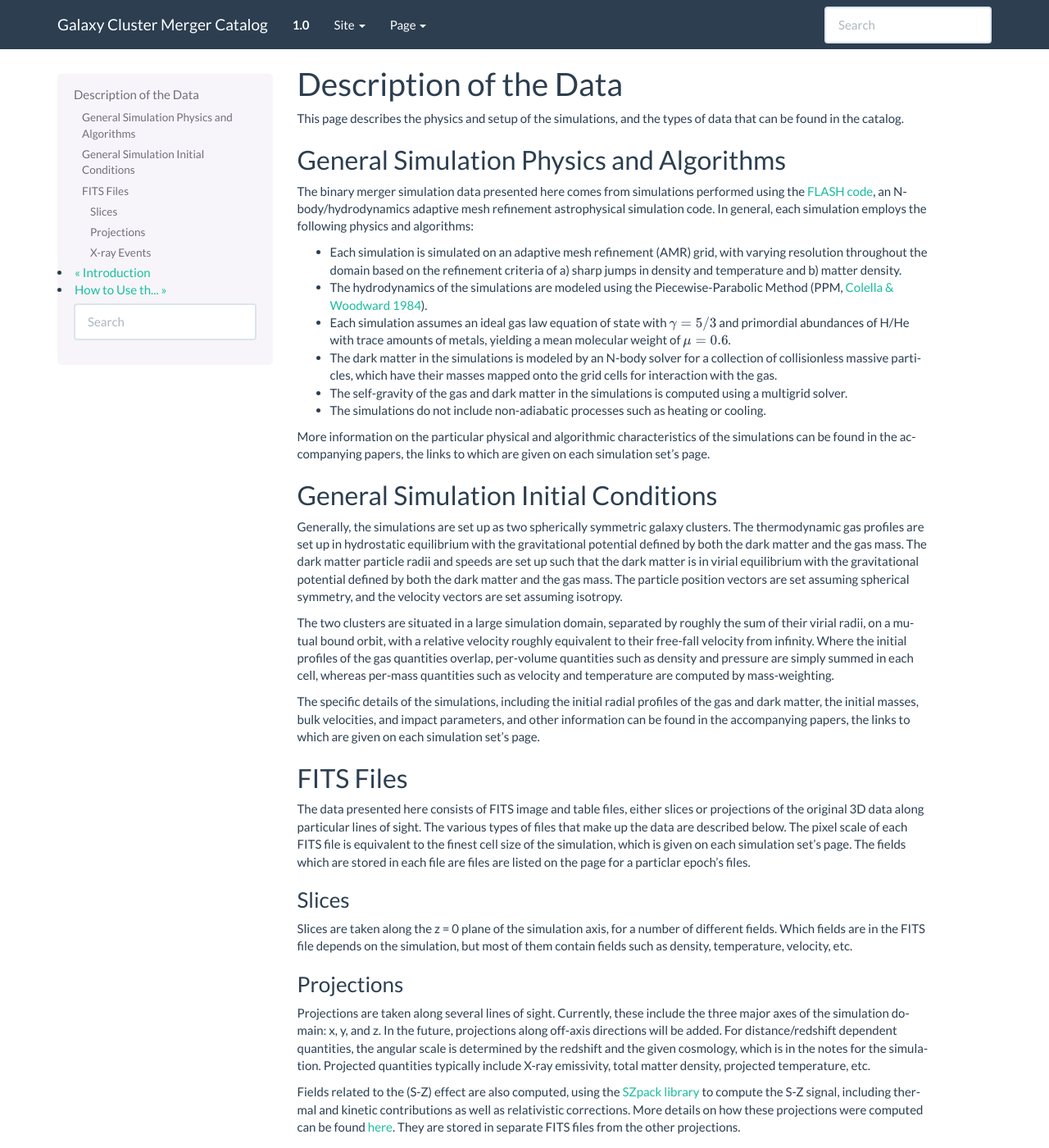
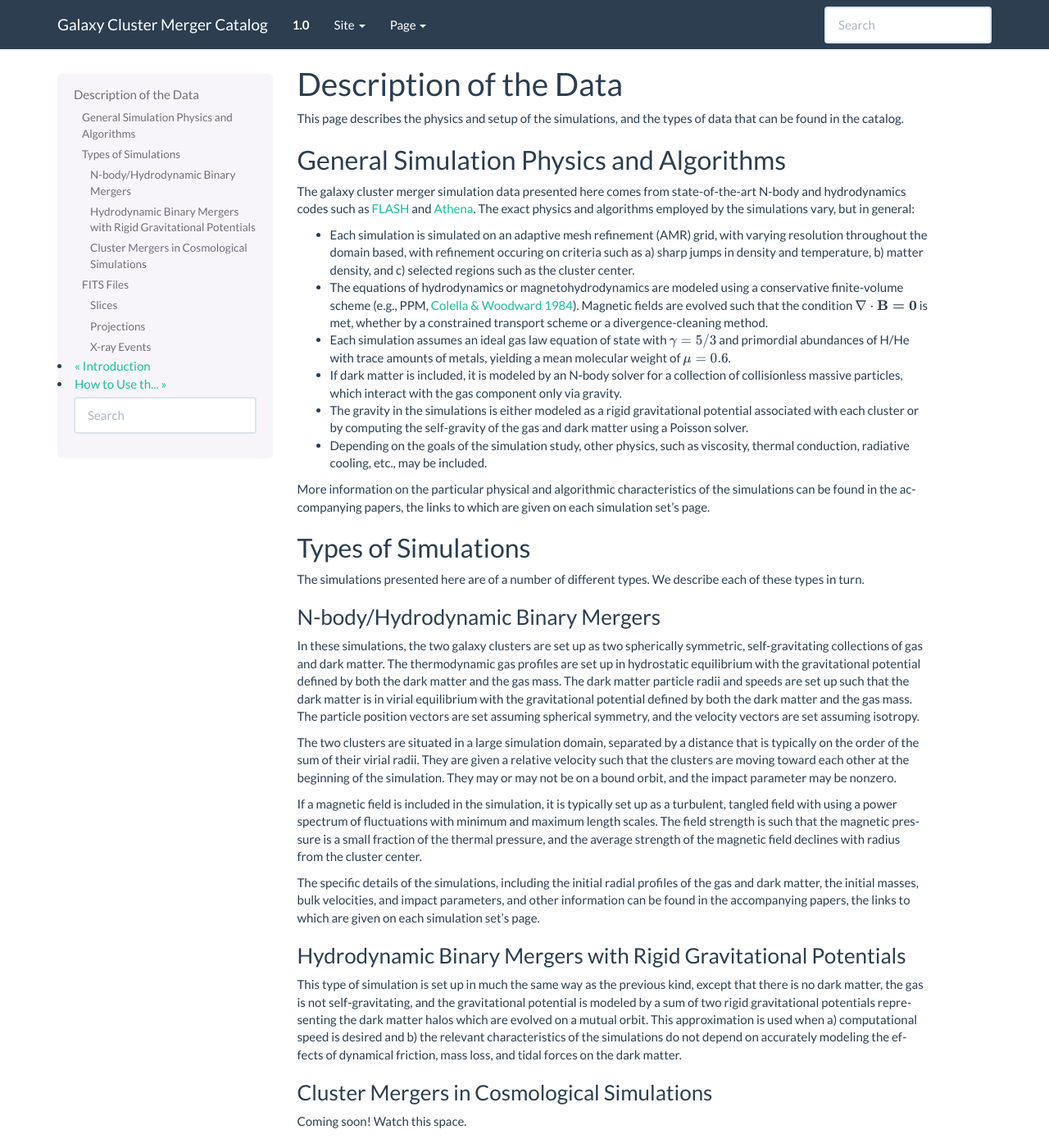
Before and after one commit to jzuhone/cluster_merger_catalog, a Sphinx documentation site: the page built from source/description.rst, in a window 1280 px wide and 1400 px high. Shown: the whole window at 82% size. Built offline with Sphinx 7.4.7, drawn with Linux system fonts in a browser that asks for light colours; pages that are not in the unit, such as notebooks, are missing from menus; some of the changed text lies outside the part shown.

Commit message:
Refactoring documentation

```diff
--- a/make_pages.py
+++ b/make_pages.py
@@ -55,6 +55,7 @@ def make_set_page(set_info, set_dict, set_fields):
                'box_size': set_info["box_size"],
                'cell_size': set_info["cell_size"],
                'sim_type': set_info['sim_type'],
+               'code': set_info['code'],
                'primary_mass': set_info["primary_mass"]}
     template_file = 'templates/set_template.rst'
     make_template('source/%s/index.rst' % set_info["name"], template_file, context)
--- a/sim_defs.py
+++ b/sim_defs.py
@@ -8,6 +8,7 @@ fid_info = {"name": "fiducial",
             "box_size": 14.26,
             "cell_size": 6.96,
             "sim_type": "AMR",
+            "code": "FLASH",
             "primary_mass": "M_{200} = 6~{\\times}~10^{14}~M_{\odot}"}
 
 fid_fields = OrderedDict()
@@ -90,6 +91,7 @@ slosh_info = {"name": "sloshing",
               "box_size": 10.0,
               "cell_size": 4.88,
               "sim_type": "AMR",
+              "code": "FLASH",
               "primary_mass": "M_{200} = 8.83~{\\times}~10^{14}\\frac{R}{R+1}~M_{\odot}" + \
                   "~\\rm{(where}~\\it{R}~\\rm{is~the~mass~ratio)}"}
 
--- a/source/description.rst
+++ b/source/description.rst
@@ -9,45 +9,71 @@ catalog.
 General Simulation Physics and Algorithms
 -----------------------------------------
 
-The binary merger simulation data presented here comes from simulations performed using the
-`FLASH code <http://flash.uchicago.edu>`_, an N-body/hydrodynamics adaptive mesh refinement
-astrophysical simulation code. In general, each simulation employs the following physics and
-algorithms:
+The galaxy cluster merger simulation data presented here comes from state-of-the-art N-body and hydrodynamics
+codes such as `FLASH <http://flash.uchicago.edu>`_ and `Athena <https://trac.princeton.edu/Athena/>`_. The
+exact physics and algorithms employed by the simulations vary, but in general:
 
 * Each simulation is simulated on an adaptive mesh refinement (AMR) grid, with varying resolution throughout
-  the domain based on the refinement criteria of a) sharp jumps in density and temperature and b) matter
-  density.
-* The hydrodynamics of the simulations are modeled using the Piecewise-Parabolic Method (PPM,
-  `Colella & Woodward 1984 <http://adsabs.harvard.edu/abs/1984JCoPh..54..174C>`_).
+  the domain based, with refinement occuring on criteria such as a) sharp jumps in density and temperature, b) matter
+  density, and c) selected regions such as the cluster center.
+* The equations of hydrodynamics or magnetohydrodynamics are modeled using a conservative finite-volume scheme (e.g.,
+  PPM, `Colella & Woodward 1984 <http://adsabs.harvard.edu/abs/1984JCoPh..54..174C>`_). Magnetic fields are evolved
+  such that the condition :math:`\nabla \cdot \bf{B} = 0` is met, whether by a constrained transport scheme or a
+  divergence-cleaning method.
 * Each simulation assumes an ideal gas law equation of state with :math:`\gamma = 5/3` and primordial
   abundances of H/He with trace amounts of metals, yielding a mean molecular weight of :math:`\mu = 0.6`.
-* The dark matter in the simulations is modeled by an N-body solver for a collection of collisionless
-  massive particles, which have their masses mapped onto the grid cells for interaction with the gas.
-* The self-gravity of the gas and dark matter in the simulations is computed using a multigrid solver.
-* The simulations do not include non-adiabatic processes such as heating or cooling.
+* If dark matter is included, it is modeled by an N-body solver for a collection of collisionless
+  massive particles, which interact with the gas component only via gravity.
+* The gravity in the simulations is either modeled as a rigid gravitational potential associated with each cluster
+  or by computing the self-gravity of the gas and dark matter using a Poisson solver.
+* Depending on the goals of the simulation study, other physics, such as viscosity, thermal conduction, radiative
+  cooling, etc., may be included.
 
 More information on the particular physical and algorithmic characteristics of the simulations can be found
 in the accompanying papers, the links to which are given on each simulation set's page.
 
-General Simulation Initial Conditions
--------------------------------------
+Types of Simulations
+--------------------
 
-Generally, the simulations are set up as two spherically symmetric galaxy clusters. The thermodynamic gas
-profiles are set up in hydrostatic equilibrium with the gravitational potential defined by both the dark
-matter and the gas mass. The dark matter particle radii and speeds are set up such that the dark matter
-is in virial equilibrium with the gravitational potential defined by both the dark matter and the gas mass.
-The particle position vectors are set assuming spherical symmetry, and the velocity vectors are set assuming
-isotropy.
+The simulations presented here are of a number of different types. We describe each of these types in turn.
 
-The two clusters are situated in a large simulation domain, separated by roughly the sum of their virial
-radii, on a mutual bound orbit, with a relative velocity roughly equivalent to their free-fall velocity
-from infinity. Where the initial profiles of the gas quantities overlap, per-volume quantities such as
-density and pressure are simply summed in each cell, whereas per-mass quantities such as velocity and
-temperature are computed by mass-weighting.
+N-body/Hydrodynamic Binary Mergers
+++++++++++++++++++++++++++++++++++
+
+In these simulations, the two galaxy clusters are set up as two spherically symmetric, self-gravitating
+collections of gas and dark matter. The thermodynamic gas profiles are set up in hydrostatic equilibrium
+with the gravitational potential defined by both the dark matter and the gas mass. The dark matter particle
+radii and speeds are set up such that the dark matter is in virial equilibrium with the gravitational
+potential defined by both the dark matter and the gas mass. The particle position vectors are set assuming
+spherical symmetry, and the velocity vectors are set assuming isotropy.
+
+The two clusters are situated in a large simulation domain, separated by a distance that is typically on the
+order of the sum of their virial radii. They are given a relative velocity such that the clusters are moving
+toward each other at the beginning of the simulation. They may or may not be on a bound orbit, and the impact
+parameter may be nonzero.
+
+If a magnetic field is included in the simulation, it is typically set up as a turbulent, tangled field with
+using a power spectrum of fluctuations with minimum and maximum length scales. The field strength is such that
+the magnetic pressure is a small fraction of the thermal pressure, and the average strength of the magnetic
+field declines with radius from the cluster center.
 
 The specific details of the simulations, including the initial radial profiles of the gas and dark matter,
 the initial masses, bulk velocities, and impact parameters, and other information can be found in the
 accompanying papers, the links to which are given on each simulation set's page.
+
+Hydrodynamic Binary Mergers with Rigid Gravitational Potentials
++++++++++++++++++++++++++++++++++++++++++++++++++++++++++++++++
+
+This type of simulation is set up in much the same way as the previous kind, except that there is no dark matter,
+the gas is not self-gravitating, and the gravitational potential is modeled by a sum of two rigid gravitational
+potentials representing the dark matter halos which are evolved on a mutual orbit. This approximation is used when
+a) computational speed is desired and b) the relevant characteristics of the simulations do not depend on accurately
+modeling the effects of dynamical friction, mass loss, and tidal forces on the dark matter.
+
+Cluster Mergers in Cosmological Simulations
++++++++++++++++++++++++++++++++++++++++++++
+
+Coming soon! Watch this space.
 
 FITS Files
 ----------
@@ -70,9 +96,10 @@ Projections
 
 Projections are taken along several lines of sight. Currently, these include the three
 major axes of the simulation domain: x, y, and z. In the future, projections along off-axis
-directions will be added. For distance/redshift dependent quantities, the angular scale is determined by
-the redshift and the given cosmology, which is in the notes for the simulation. Projected quantities typically
-include X-ray emissivity, total matter density, projected temperature, etc.
+directions will be added. Distance/redshift dependent quantitie are determined by
+the redshift and the given cosmology, which is given in the notes for the simulation. If the simulation
+is not cosmological (such as the binary merger simulations), a standard cosmology and constant redshift is assumed.
+Projected quantities typically include X-ray emissivity, total matter density, projected temperature, etc.
 
 Fields related to the (S-Z) effect are also computed, using the `SZpack library <http://www.cita.utoronto.ca/~jchluba/Science_Jens/SZpack/SZpack.html>`_
 to compute the S-Z signal, including thermal and kinetic contributions as well as relativistic
--- a/source/simulations.rst
+++ b/source/simulations.rst
@@ -11,13 +11,19 @@ The Simulation Data
 The following pages provide the data from various simulation investigations. General information
 about the types of data found in these sets can be found at :ref:`description`.
 
-N-body/Hydrodynamics Binary Mergers
------------------------------------
+N-body/Hydrodynamic Binary Mergers
+----------------------------------
+
 .. toctree::
     :maxdepth: 1
 
     fiducial/index
     sloshing/index
 
-Hydrodynamics Binary Mergers with Rigid Gravitational Potentials
-----------------------------------------------------------------
+Hydrodynamic Binary Mergers with Rigid Gravitational Potentials
+---------------------------------------------------------------
+
+Cluster Mergers in Cosmological Simulations
+-------------------------------------------
+
+Coming soon! Watch this space.
```
Also changed, not shown: templates/set_template.rst (+6 -2 lines).
